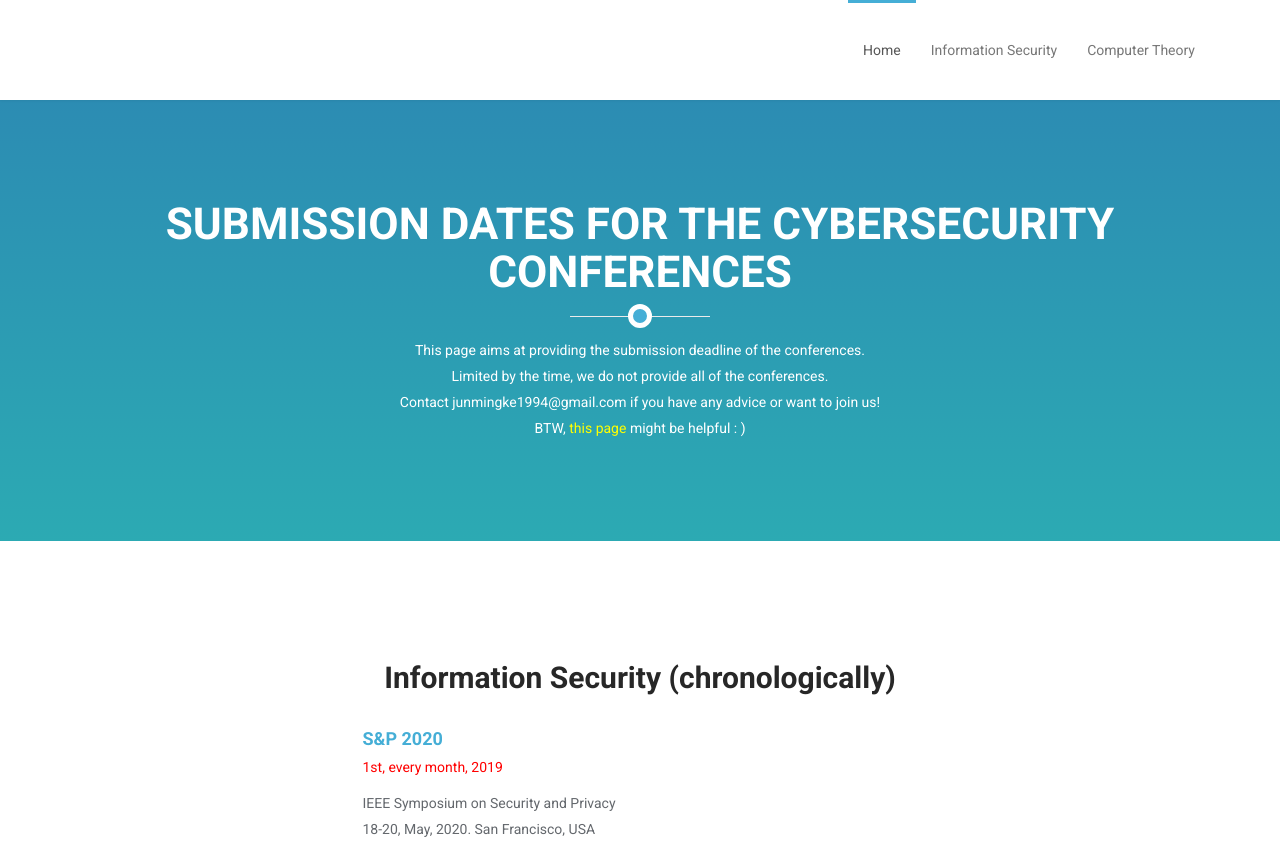
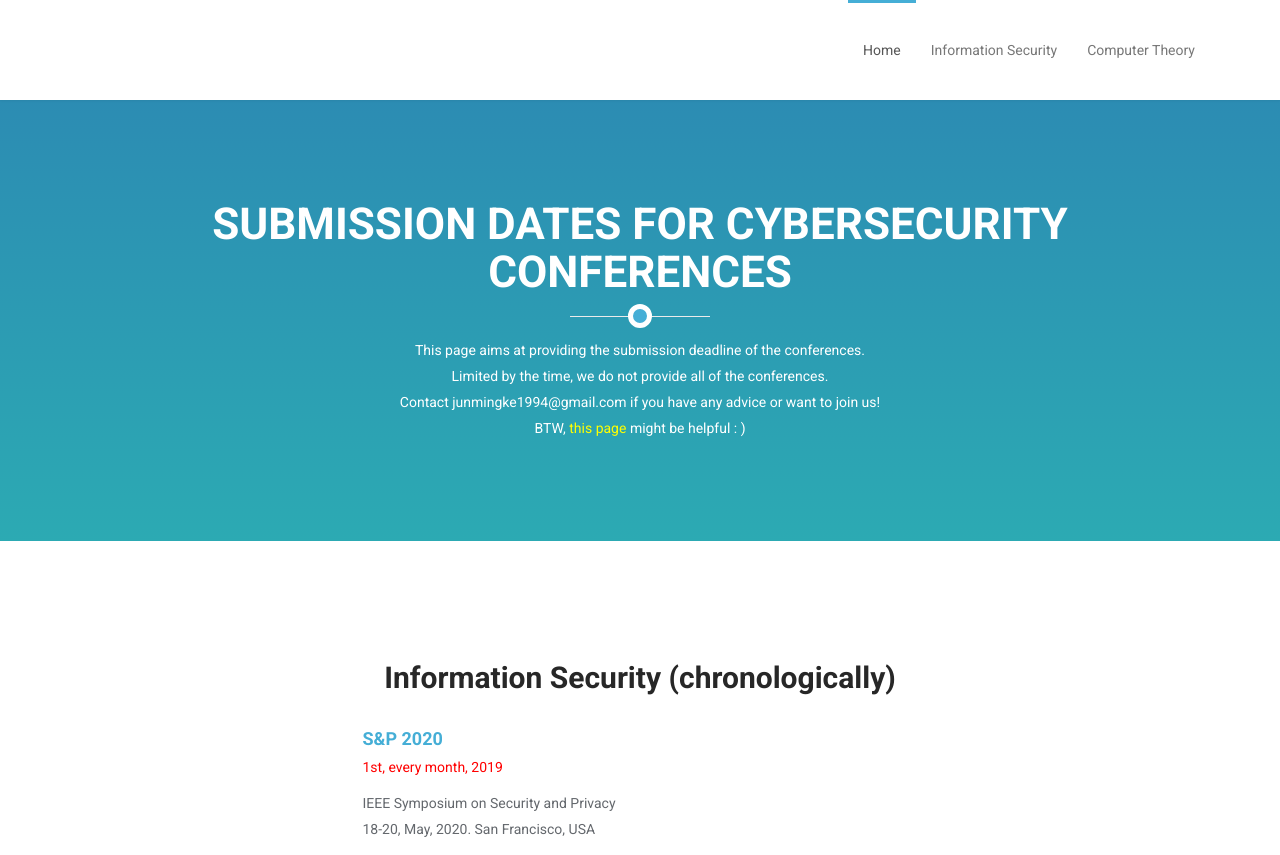
Before and after one commit to JunmingKe/Deadline, a plain HTML site: page index.html in a window 1280 px wide. Shown: the top 855 px of the page. Drawn offline with Linux system fonts and the light colour scheme.

Commit message:
modified:   index.html

```diff
--- a/index.html
+++ b/index.html
@@ -57,7 +57,7 @@
 <section id="get-in-touch">
 	<div class="container">
 		<div class="section-header">
-			<h2 class="section-title text-center wow fadeInDown">Submission Dates for the Cybersecurity Conferences</h2>
+			<h2 class="section-title text-center wow fadeInDown">Submission Dates for Cybersecurity Conferences</h2>
 			<p class="text-center wow fadeInDown">This page aims at providing the submission deadline of the conferences. <br> Limited by the time, we do not provide all of the conferences. <br> Contact junmingke1994@gmail.com if you have any advice or want to join us! <br> BTW, <a href = "http://jianying.space/conference-ranking.html" style = "color:yellow">this page</a> might be helpful : )</p>
 		</div>
 	</div>
```
